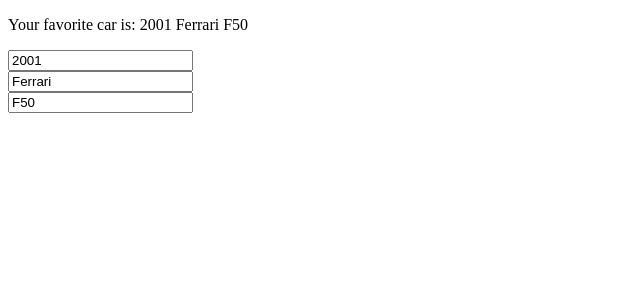
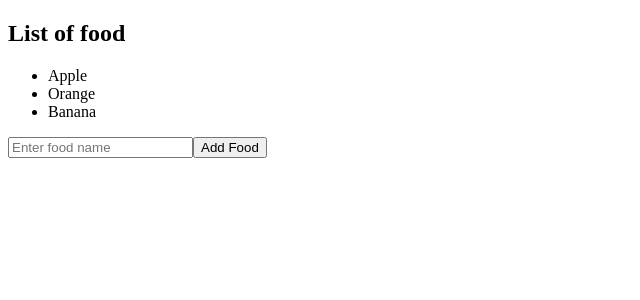
Before and after one commit to NorPeK/react-training, a React (Vite) app in the folder reactProject/: page / in a window 1280 px wide. Shown: the top 300 px of the page, without its empty margins (0-640 px from the left). Built offline with nearby package versions, Linux system fonts and the light colour scheme.

Commit message:
update arrays

```diff
--- a/reactProject/src/App.jsx
+++ b/reactProject/src/App.jsx
@@ -10,11 +10,12 @@
 import OnChange from "./components/onchange.jsx";
 import ColorPicker from "./components/ColorPicker.jsx";
 import UpdateObjects from "./components/UpdateObjects.jsx";
+import UpdateArray from "./components/updateArrays.jsx";
 function App() {
 
   return(
     <>
-    <UpdateObjects/>
+    <UpdateArray/>
     </>
   );
 }
--- /dev/null
+++ b/reactProject/src/components/updateArrays.jsx
@@ -0,0 +1,34 @@
+import React , {useState} from "react";
+
+
+function UpdateArray() {
+    const[foods, setFoods] = useState(["Apple" , "Orange" , "Banana"]);
+
+
+    function handleAddFood(){
+        const newFood = document.getElementById("foodInput").value;
+        document.getElementById("foodInput").value = "";
+
+        setFoods(f => [...f, newFood]);
+    }
+
+    function handleremoveFood(){
+
+    }
+
+    return(
+        <div>
+            <h2>List of food</h2>
+            <ul>
+                {foods.map((food, index) => <li key={index}>{food}</li>)}
+            </ul>
+            <input type="text" id="foodInput" placeholder="Enter food name"/>
+            <button onClick={handleAddFood}>Add Food</button>
+        </div>
+    )
+
+}
+
+
+
+export default UpdateArray
```
